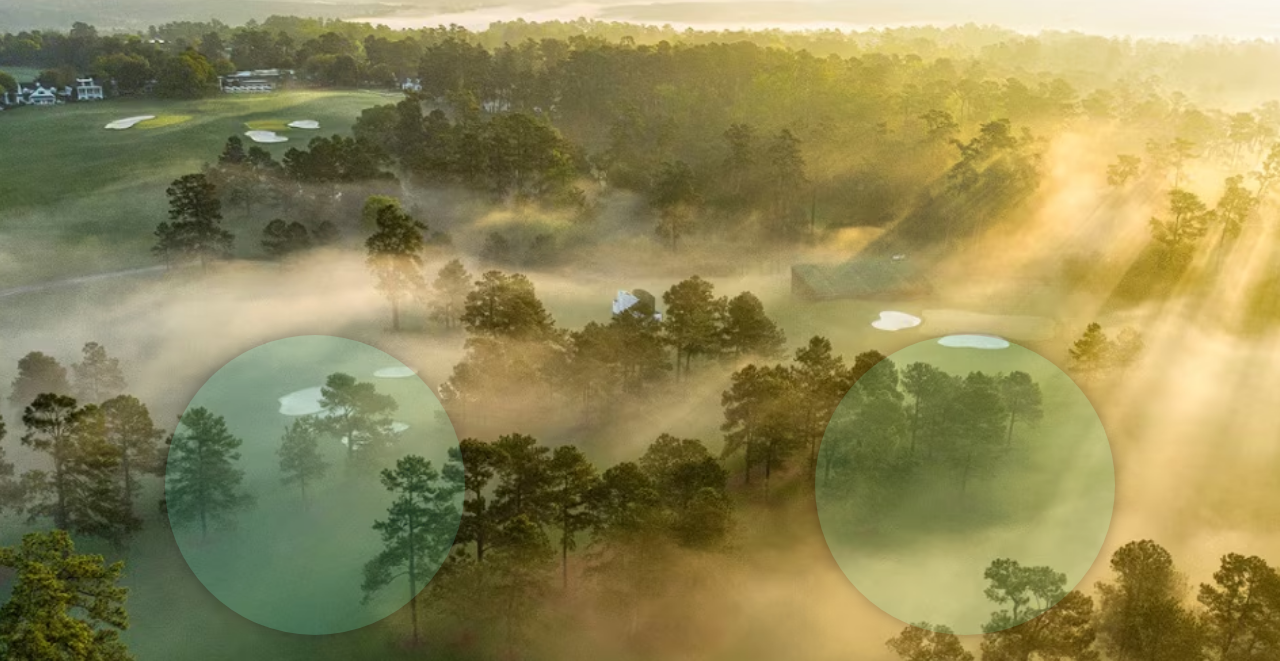
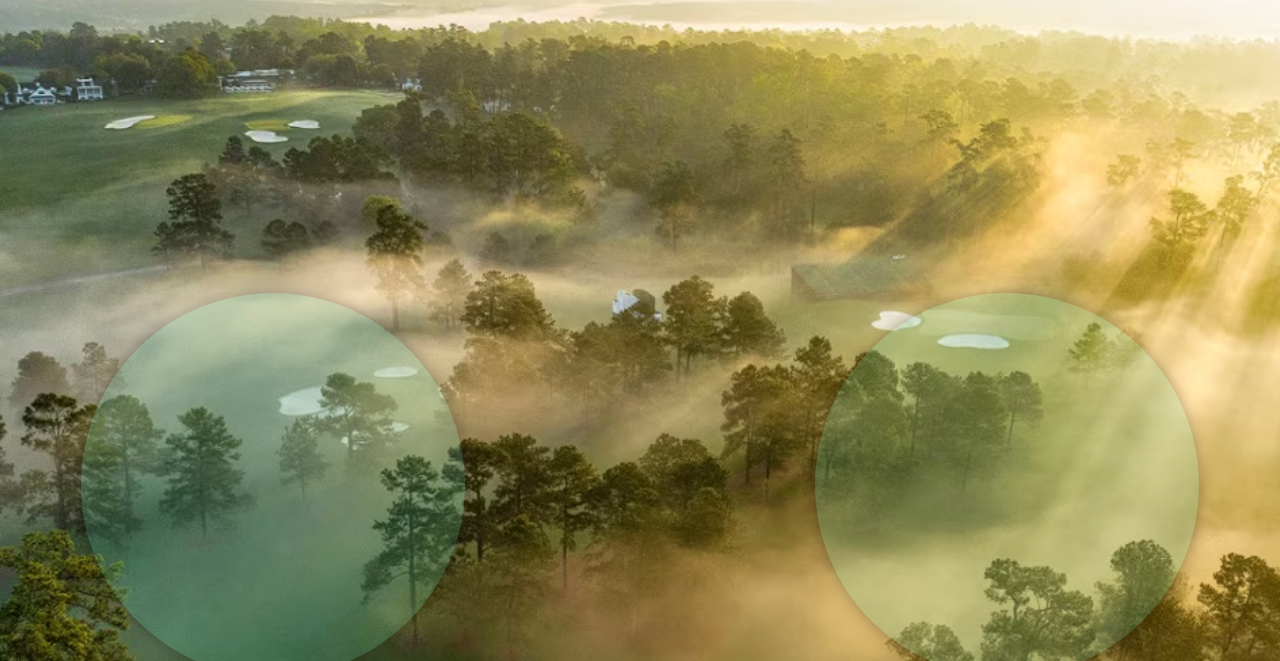
Before and after one commit to Richard-L4/the-majors-2, a plain HTML site: page years.html in a window 1280 px wide. Shown: the part 139-800 px from the top of the page. Drawn offline with nearby package versions, Linux system fonts and the light colour scheme.

Commit message:
style change to circles px to vw

```diff
--- a/assets/years.css
+++ b/assets/years.css
@@ -133,8 +133,8 @@ main {
 }
 
 .circle {
-    width: 300px; /* Adjust size as needed */
-    height: 300px; /* Adjust size as needed */
+    width: 30vw; /* Adjust size as needed */
+    height: 30vw; /* Adjust size as needed */
     background-color: rgba(88, 198, 172, 0.2); /* Transparent with a hint of #2d9e84 */
     border-radius: 50%; /* Make it a circle */
     box-shadow: 0 0 15px rgba(0, 0, 0, 0.3); /* Optional: adds shadow for depth */
```
